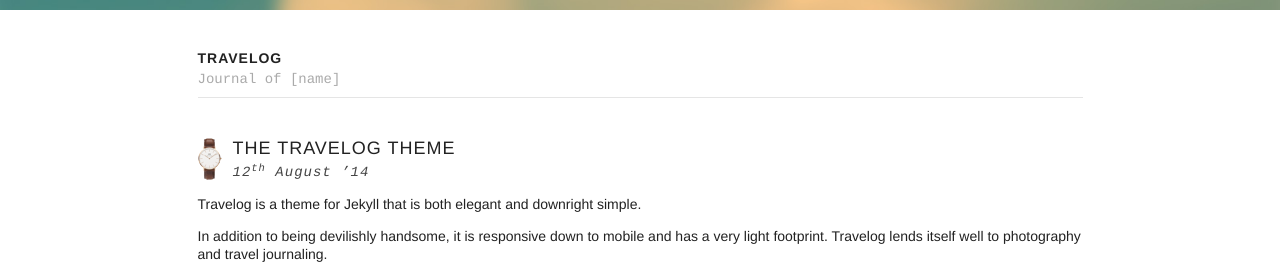
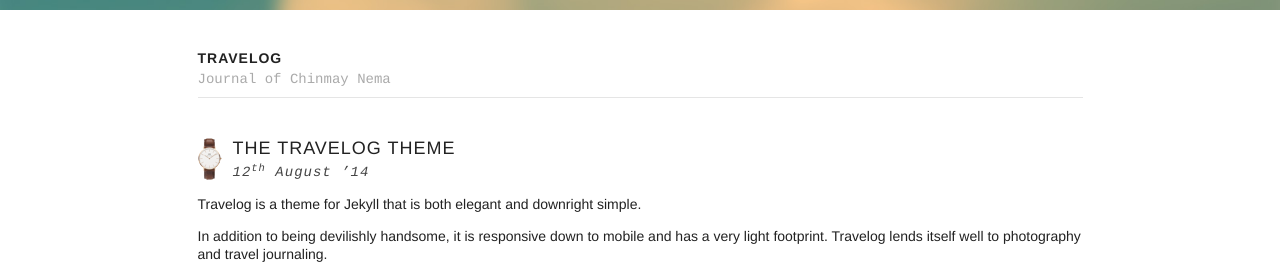
Before and after one commit to chinmaynema/chinmaynema.github.io, a Jekyll site: the page built from index.html, in a window 1280 px wide and 900 px high. Shown: the top 264 px of the window. Built offline with Jekyll 4.4.1, drawn with Linux system fonts in a browser that asks for light colours; the list of posts is cut into pages by our own code; some of the changed text lies outside the part shown.

Commit message:
Update _config.yml

```diff
--- a/_config.yml
+++ b/_config.yml
@@ -1,13 +1,13 @@
 # Site settings
 title: Travelog
-subtitle: "Journal of [name]"
-email: your-email@domain.com
+subtitle: "Journal of Chinmay Nema"
+email: chinmay.nema1993@gmail.com.
 description: "Make the footer happy by entering a short description about yourself here"
 baseurl: ""
 url: "http://yourdomain.com"
-twitter_username: "rowanoulton"
-github_username:  "rowanoulton"
-instagram_username: "rowanoulton"
+#twitter_username: "rowanoulton"
+#github_username:  "rowanoulton"
+#instagram_username: "rowanoulton"
 
 # Build settings
 markdown: kramdown
```
